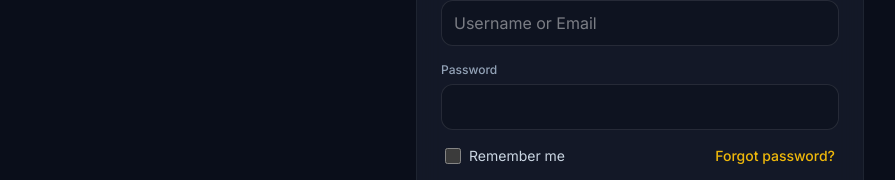
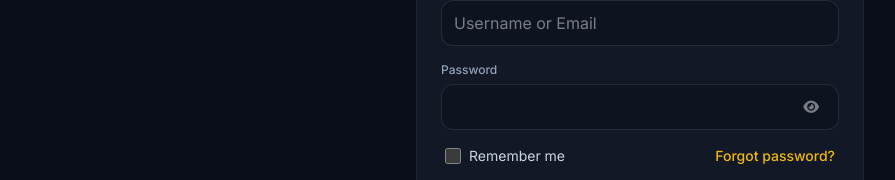
Before and after one commit to MEZMEZ971/iron.org, a React (Vite) app in the folder dunfin-application/frontend/: page /login in a window 1280 px wide. Shown: the part 433-613 px from the top of the page, without its empty margins (0-895 px from the left). Built offline with nearby package versions, Linux system fonts and the light colour scheme; no server answers.

Commit message:
feat: add password visibility toggle and fix remember me state persistence

```diff
--- /dev/null
+++ b/dunfin-application/frontend/src/lib/rememberedIdentity.ts
@@ -0,0 +1,36 @@
+export const REMEMBERED_IDENTITY_KEY = "iron_remembered_identity";
+
+export type RememberedIdentity = {
+  identifier: string;
+  rememberMe: boolean;
+};
+
+export function loadRememberedIdentity(): RememberedIdentity | null {
+  try {
+    const raw = localStorage.getItem(REMEMBERED_IDENTITY_KEY);
+    if (!raw) return null;
+    const parsed = JSON.parse(raw) as Partial<RememberedIdentity>;
+    const identifier =
+      typeof parsed.identifier === "string" ? parsed.identifier.trim() : "";
+    if (!identifier || parsed.rememberMe !== true) return null;
+    return { identifier, rememberMe: true };
+  } catch {
+    return null;
+  }
+}
+
+export function persistRememberedIdentity(identifier: string): void {
+  const trimmed = identifier.trim();
+  if (!trimmed) {
+    clearRememberedIdentity();
+    return;
+  }
+  localStorage.setItem(
+    REMEMBERED_IDENTITY_KEY,
+    JSON.stringify({ identifier: trimmed, rememberMe: true } satisfies RememberedIdentity)
+  );
+}
+
+export function clearRememberedIdentity(): void {
+  localStorage.removeItem(REMEMBERED_IDENTITY_KEY);
+}
--- a/dunfin-application/frontend/src/pages/Login.tsx
+++ b/dunfin-application/frontend/src/pages/Login.tsx
@@ -5,6 +5,11 @@ import { useAuth } from "../context/AuthContext";
 import { AuthLayout } from "../layouts/AuthLayout";
 import { useLocale } from "../i18n/LocaleContext";
 import { resolveUserFacingError } from "../lib/userFacingError";
+import {
+  clearRememberedIdentity,
+  loadRememberedIdentity,
+  persistRememberedIdentity,
+} from "../lib/rememberedIdentity";
 
 export default function Login() {
   const { t, locale } = useLocale();
@@ -17,9 +22,18 @@ export default function Login() {
   const [identifier, setIdentifier] = useState("");
   const [password, setPassword] = useState("");
   const [rememberMe, setRememberMe] = useState(false);
+  const [showPassword, setShowPassword] = useState(false);
   const [loading, setLoading] = useState(false);
   const [error, setError] = useState<string | null>(null);
   const [forgotOpen, setForgotOpen] = useState(false);
+
+  useEffect(() => {
+    const remembered = loadRememberedIdentity();
+    if (remembered) {
+      setIdentifier(remembered.identifier);
+      setRememberMe(true);
+    }
+  }, []);
 
   useEffect(() => {
     if (isAuthenticated) navigate(from, { replace: true });
@@ -30,8 +44,14 @@ export default function Login() {
     if (loading) return;
     setLoading(true);
     setError(null);
+    const trimmedIdentifier = identifier.trim();
     try {
-      await login(identifier.trim(), password);
+      await login(trimmedIdentifier, password);
+      if (rememberMe) {
+        persistRememberedIdentity(trimmedIdentifier);
+      } else {
+        clearRememberedIdentity();
+      }
       navigate(from, { replace: true });
     } catch (err) {
       setError(
@@ -69,15 +89,31 @@ export default function Login() {
           <label className="mb-1.5 block text-xs font-medium text-df-muted">
             {t("authPassword")}
           </label>
+          <div className="relative">
             <input
-            type="password"
+              type={showPassword ? "text" : "password"}
               autoComplete="current-password"
               value={password}
               onChange={(e) => setPassword(e.target.value)}
-            className="w-full rounded-xl border border-df-strong bg-df-inset px-3 py-2.5 text-base text-df focus:border-[#f0b90b]/50 focus:outline-none transition-all duration-300 disabled:opacity-50"
+              className="w-full rounded-xl border border-df-strong bg-df-inset py-2.5 pe-11 ps-3 text-base text-df focus:border-[#f0b90b]/50 focus:outline-none transition-all duration-300 disabled:opacity-50"
               disabled={loading}
               required
             />
+            <button
+              type="button"
+              onClick={() => setShowPassword((prev) => !prev)}
+              disabled={loading}
+              className="absolute end-3 top-1/2 flex h-8 w-8 -translate-y-1/2 items-center justify-center rounded-lg text-df-faint transition-colors duration-200 hover:bg-white/[0.06] hover:text-[#f0b90b] disabled:opacity-50"
+              aria-label={
+                showPassword ? t("settingsHidePassword") : t("settingsShowPassword")
+              }
+            >
+              <i
+                className={`fa-solid text-sm ${showPassword ? "fa-eye-slash" : "fa-eye"}`}
+                aria-hidden
+              />
+            </button>
+          </div>
         </div>
 
         <div className="mb-5 flex items-center justify-between px-1">
```
Also changed, not shown: 1 other file (tests, documents, lock files or other folders). Lines whose indentation alone changed are shown as unchanged.
